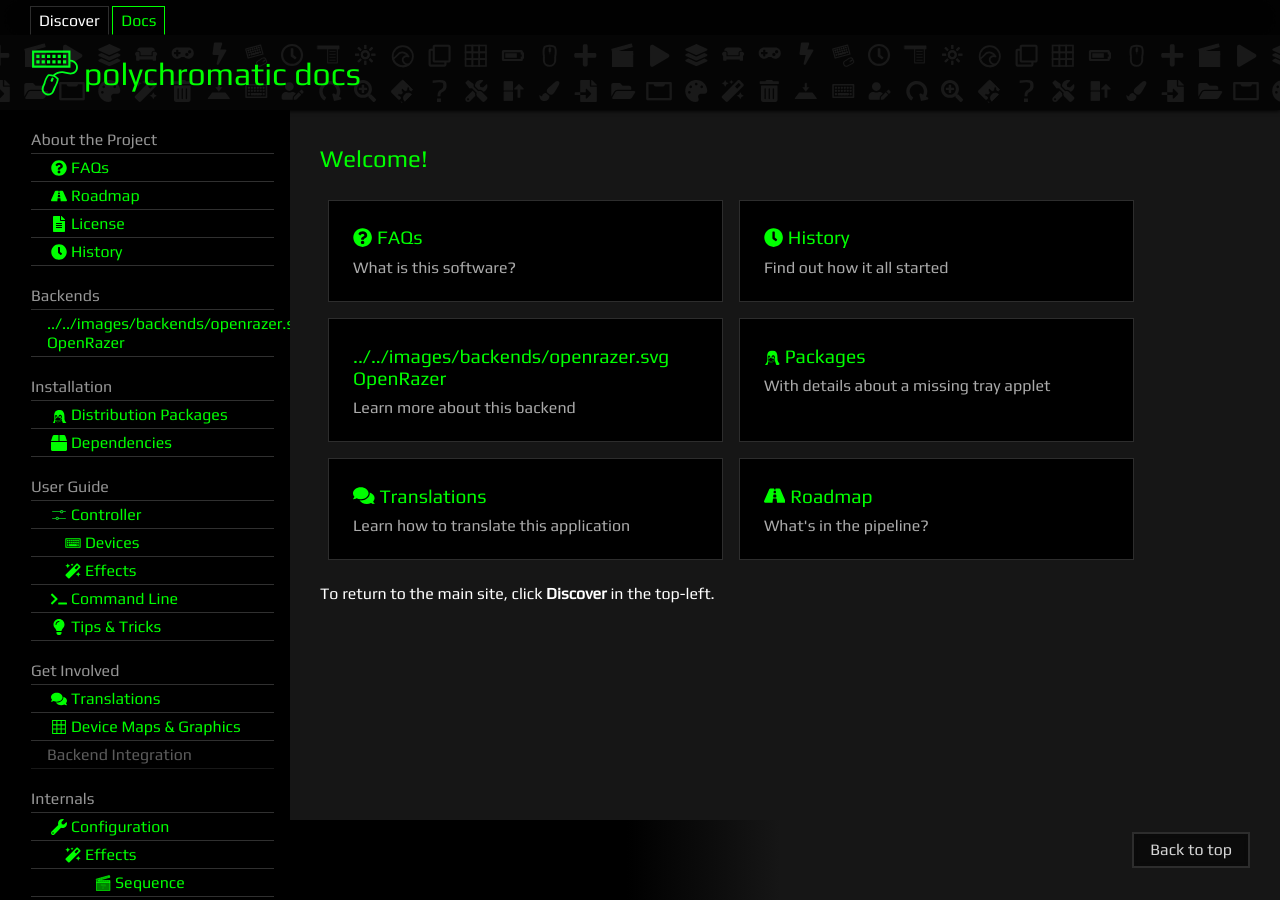
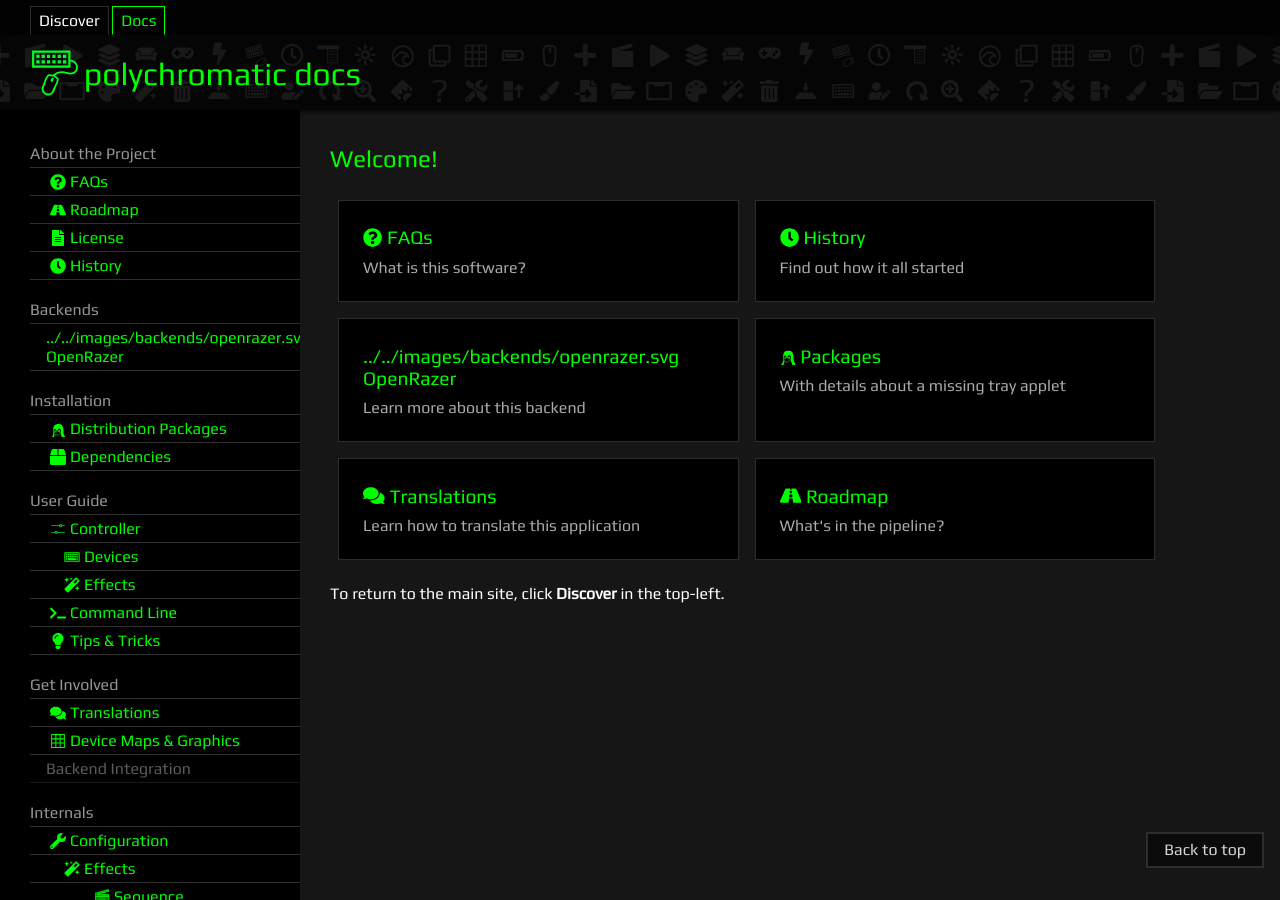
Before and after one commit to polychromatic/polychromatic-docs, a Jekyll site: the page built from pages/index.md, in a window 1280 px wide and 900 px high. Built offline with Jekyll 4.4.1, drawn with Linux system fonts in a browser that asks for light colours; some of the changed text lies outside the part shown.

Commit message:
Update sidebar layout; drop footer
Inspired by other kinds of online documentation, where the sidebar is
aligned to the left, and to allow a table of contents on the right in
future.

Drop the footer as it doesn't fit into this new layout too good.

```diff
--- a/_includes/footer.html
+++ /dev/null
@@ -1,23 +0,0 @@
-<footer class="site-footer">
-    <div class="wrapper">
-        <div class="left">
-            &copy; 2016-{{ site.time | date:'%Y' }}
-            <a href="https://github.com/lah7">Luke Horwell</a> and
-            <a href="{{ site.polychromatic_repo }}/graphs/contributors">Contributors</a>
-            <br/>
-            An open source application licensed under the
-            <a href="https://docs.polychromatic.app/license/">GPLv3</a>
-        </div>
-        <div class="social-links">
-            <a href="{{ site.polychromatic_org }}" title="Polychromatic on GitHub">
-                <img src="/assets/img/social/github.svg" alt="GitHub logo"/>
-            </a>
-            <a href="{{ site.rss_feed }}" title="RSS Feed for Release Notes">
-                <img src="/assets/img/social/rss.svg" alt="RSS logo"/>
-            </a>
-            <a href="https://twitter.com/{{ site.twitter }}" title="@{{ site.twitter }}">
-                <img src="/assets/img/social/twitter.svg" alt="Twitter logo"/>
-            </a>
-        </div>
-    </div>
-</footer>
--- a/_includes/head.html
+++ b/_includes/head.html
@@ -7,6 +7,7 @@
     <meta name="description" content="{{ page.excerpt | default: site.description | strip_html | normalize_whitespace | truncate: 160 | escape }}">
     <meta name="keywords" content="{% if page.keywords %}{{ page.keywords | escape }}{% else %}{{ site.keywords | escape }}{% endif %}">
     <meta name="author" content="{{ site.author }}">
+    <meta name="copyright" content="© 2016-{{ site.time | date:'%Y' }} Luke Horwell and Contributors">
     <meta property="og:site_name" content="{{ site.title }}">
     <meta property="og:title" content="{% if page.title %}{{ page.title | escape }} |{% endif %} {{ site.title | escape }}">
     <meta property="og:url" content="{{ page.url | replace: 'index.html', '' | absolute_url }}">
--- a/_layouts/default.html
+++ b/_layouts/default.html
@@ -7,20 +7,19 @@
 
     {% include header.html %}
 
-    <main class="page-content" aria-label="Content">
-      <div class="wrapper">
+    <main class="wrapper" aria-label="Content">
         <article class="page">
-            <div class="row">
+            <div class="sidebar-container">
                 <input id="sidebar-mobile" type="checkbox" style="display:none"/>
                 <label id="sidebar-mobile-cover" for="sidebar-mobile"></label>
-                <div class="sidebar col-3">
+                <div class="sidebar">
                     {% include sidebar.html %}
                 </div>
+            </div>
 
-                <div class="col col-md-9 topic fade-in" id="swup">
-
+            <div class="topic fade-in">
+                <div class="topic-content" id="swup">
                     {{ content }}
-
                 </div>
             </div>
         </article>
@@ -35,8 +34,6 @@
 
     </main>
 
-    {% include footer.html %}
-
     <script src="/assets/polychromatic.js"></script>
 
   </body>
--- a/_sass/docs.scss
+++ b/_sass/docs.scss
@@ -2,10 +2,22 @@
 
 $roadmap-line: #00FF00;
 
-.topic {
+.page {
+    display: flex;
+}
+
+.topic-content {
     background: $bg-colour;
     padding: 15px 30px;
-    margin-bottom: 5em;
+    width: 100%;
+    max-width: $screen-lg;
+    margin-right: auto;
+    padding-bottom: 60px;
+}
+
+.topic {
+    display: flex;
+    flex-direction: column;
 
     .page-title {
         color: white;
@@ -37,10 +49,9 @@ $roadmap-line: #00FF00;
     }
 
     hr {
-        background: linear-gradient(to right, $bg-secondary, $bg-secondary, rgba(0,0,0,0));
-        border: none;
-        padding: 1em 0;
-        margin: 2em -35px;
+        background: linear-gradient(to right, $bg-colour, $bg-secondary, $bg-colour);
+        height: 1em;
+        margin: 2em 0;
     }
 
     table img {
@@ -313,7 +324,8 @@ kbd {
 
 #back-to-top-wrapper {
     display: flex;
-    position: sticky;
+    position: fixed;
+    right: 1em;
     bottom: 1em;
 }
 
--- a/_sass/footer.scss
+++ /dev/null
@@ -1,75 +0,0 @@
-@import 'variables.scss';
-
-footer {
-    border-top: 1px solid gray;
-    padding: 1em 0;
-    color: gray;
-    font-size: 0.9em;
-    margin-top: auto;
-    background: #000;
-    line-height: 18px;
-    z-index: 5;
-
-    .left {
-        float: left;
-
-        a {
-            color: gray;
-            text-decoration: dashed;
-            text-decoration-line: underline;
-        }
-    }
-
-    .right {
-        float: right;
-        position: relative;
-        top: 0.6em;
-    }
-
-    .social-links {
-        float: right;
-        position: relative;
-        top: 0.2em;
-        margin-left: 0.5em;
-
-        img {
-            width: 32px;
-            height: 32px;
-            padding: 0 0.15em;
-            transition: opacity 0.2s;
-            opacity: 1;
-        }
-
-        a {
-            &:hover,
-            &:focus {
-                img {
-                    opacity: 0.75;
-                }
-            }
-        }
-    }
-}
-
-@media screen and (max-width: 600px) {
-    footer {
-        &.left,
-        &.right {
-            text-align: center;
-            padding: 0.5em 0;
-            float: none;
-            position: static;
-        }
-
-        .social-links {
-            margin-top: 0.5em;
-        }
-    }
-}
-
-/* Sticky footer */
-body {
-    display: flex;
-    flex-direction: column;
-    min-height: 100vh;
-}
--- a/_sass/layout.scss
+++ b/_sass/layout.scss
@@ -12,7 +12,6 @@ body {
 
 main {
     margin-top: $header-height;
-    background: linear-gradient(to right, $bg-secondary 49%, $bg-colour 61%);
 }
 
 p {
@@ -26,9 +25,6 @@ p {
 }
 
 .wrapper {
-    max-width: calc(1400px - (30px * 2));
-    margin-right: auto;
-    margin-left: auto;
     padding-right: 30px;
     padding-left: 30px;
 }
--- a/_sass/sidebar.scss
+++ b/_sass/sidebar.scss
@@ -1,10 +1,12 @@
 @import 'variables.scss';
 
 .sidebar {
-    min-height: calc(100vh - 192px) !important;
-    max-width: 275px;
+    width: 300px;
     background: black;
-    padding: 1em;
+    padding: 30px;
+    padding-right: 0;
+    margin-left: -30px;
+    padding-bottom: 60px;
 }
 
 .sidebar-heading {
@@ -87,6 +89,10 @@
         background: transparent;
     }
 
+    .topic-content {
+        padding: 15px 0;
+    }
+
     #sidebar-mobile-toggle {
         display: flex;
 
@@ -115,6 +121,8 @@
         top: $header-height;
         bottom: 0;
         width: 50vw;
+        padding: 15px;
+        margin: 0;
         z-index: 20;
         transition: transform $page-speed,
                     opacity $page-speed,
--- a/assets/polychromatic.scss
+++ b/assets/polychromatic.scss
@@ -6,7 +6,6 @@
 @import 'base.scss';
 @import 'blockquote.scss';
 @import 'buttons.scss';
-@import 'footer.scss';
 @import 'header.scss';
 @import 'layout.scss';
 @import 'scrollbar.scss';
```
